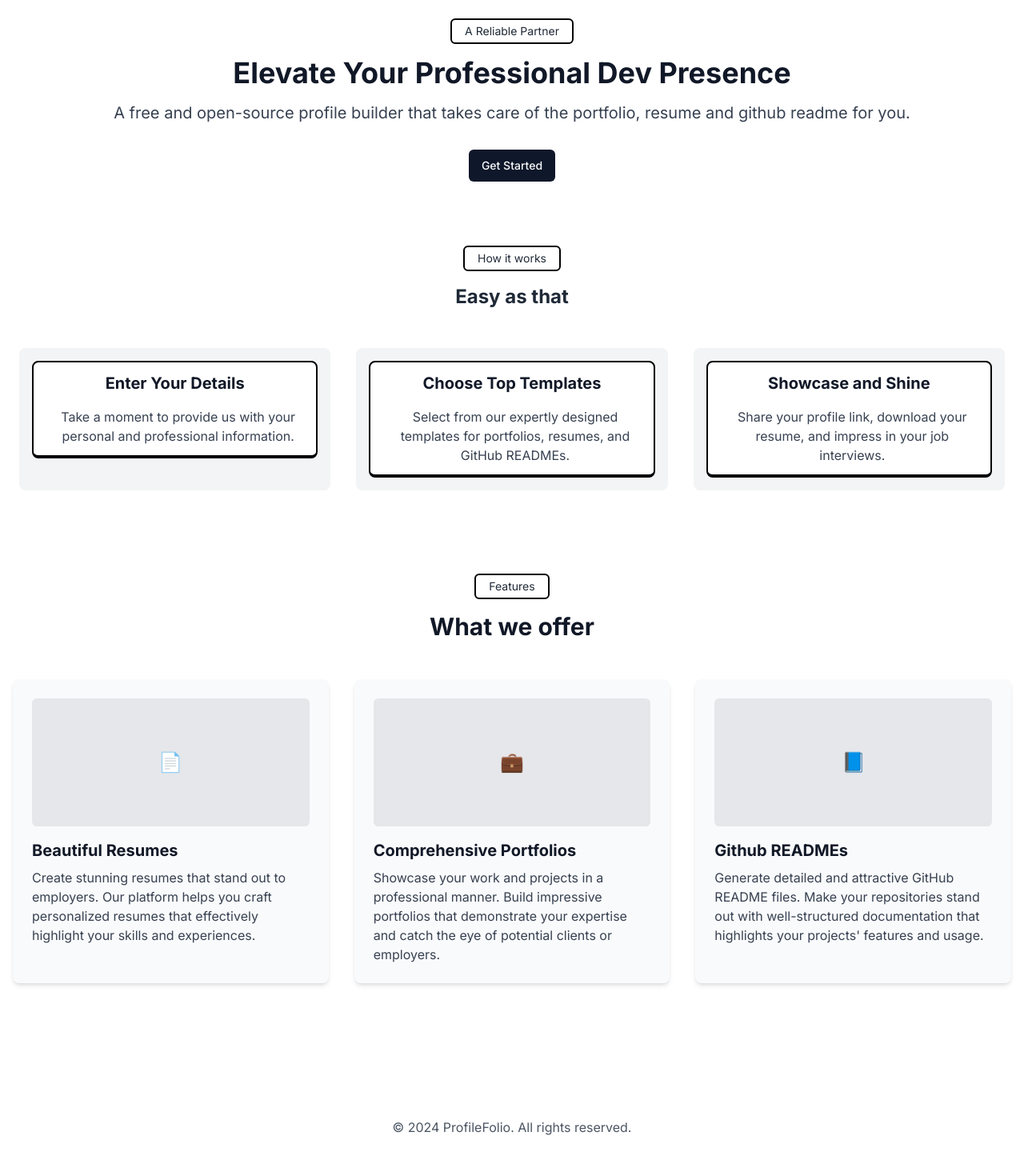
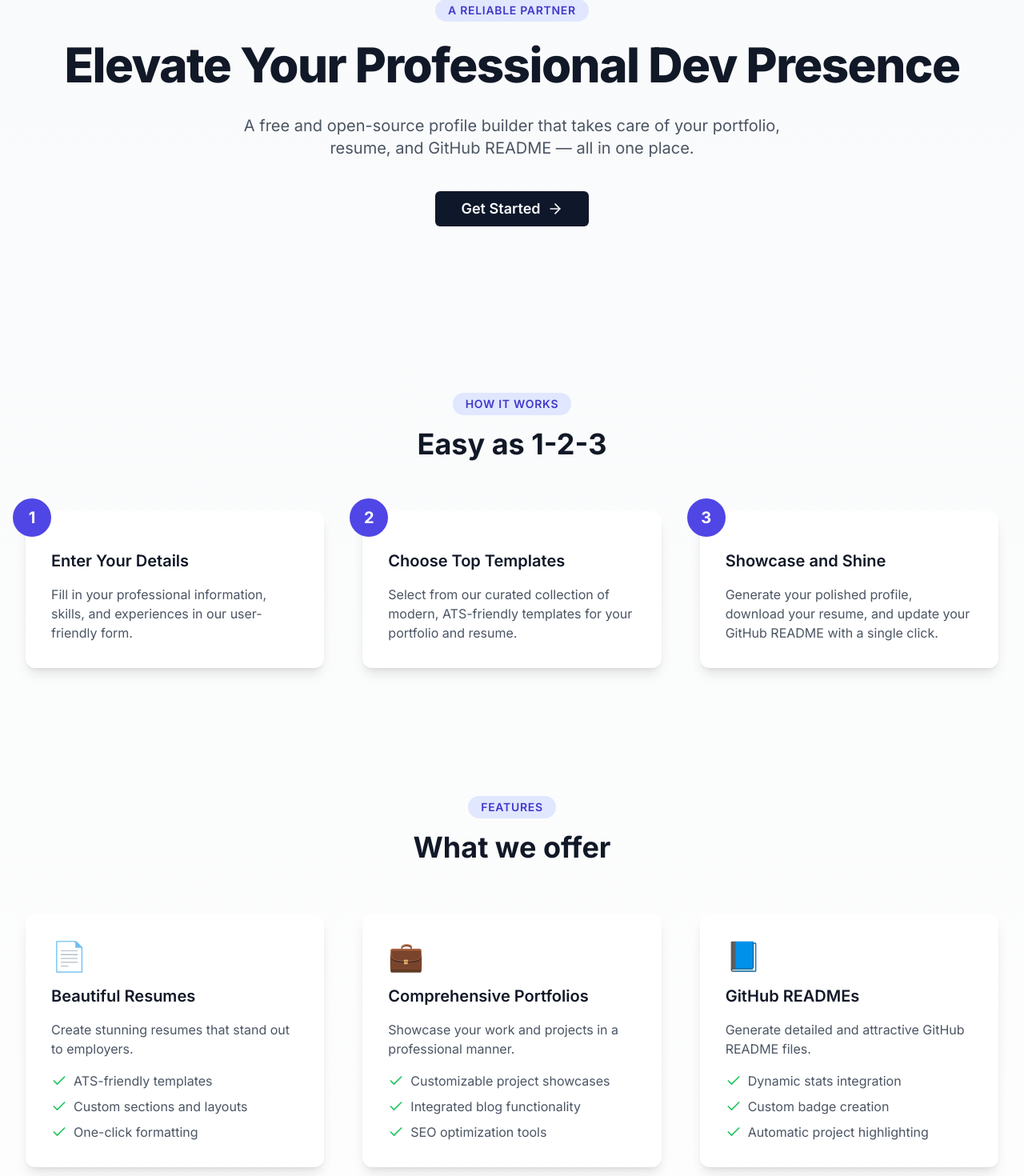
Before and after one commit to krishnaacharyaa/profileFolio, a Next.js app in the folder frontend/: page /landing-page in a window 1280 px wide. Shown: the part 137-1607 px from the top of the page at 80% size. Before the commit the page ends 1582 px from the top, so only its background shows below. Built offline with nearby package versions, Linux system fonts and the light colour scheme; no server answers.

Commit message:
feat: landingpage done

```diff
--- a/frontend/app/(root)/landing-page/page.tsx
+++ b/frontend/app/(root)/landing-page/page.tsx
@@ -1,66 +1,178 @@
-import FeatureSection from '@/components/landing-page/feature-section';
 import { Button } from '@/components/ui/button';
+import { ArrowRight, Check } from 'lucide-react';
+import GitHub_Icon from '@/assets/svg/github-icon.svg';
+import Image from 'next/image';
+export default function Home() {
+  return (
+    <div className="bg-gradient-to-b from-gray-50 to-white min-h-screen">
+      <div className="container mx-auto px-4 sm:px-6 lg:px-8">
+        {/* Hero Section */}
+        <section className="pt-20 pb-32 text-center">
+          <span className="inline-block px-4 py-1 mb-6 text-sm font-semibold tracking-wider text-indigo-700 uppercase bg-indigo-100 rounded-full">
+            A Reliable Partner
+          </span>
+          <h1 className="mb-8 text-5xl font-extrabold tracking-tight text-gray-900 sm:text-6xl">
+            Elevate Your Professional Dev Presence
+          </h1>
+          <p className="max-w-2xl mx-auto mb-10 text-xl text-gray-600">
+            A free and open-source profile builder that takes care of your portfolio, resume, and
+            GitHub README — all in one place.
+          </p>
+          <Button size="lg" className="px-8 py-3 text-lg font-semibold">
+            Get Started <ArrowRight className="ml-2 h-5 w-5" />
+          </Button>
+        </section>
 
-export default async function Home() {
-  return (
-    <div className="bg-white text-gray-800">
-      <div className="container mx-auto p-6 bg-white">
-        <div className="text-center my-20">
-          <div className="mx-auto mb-4 border-black border-2 w-fit p-1 px-4 rounded-md text-sm">
-            A Reliable Partner
+        {/* How it Works Section */}
+        <section className="py-20">
+          <div className="text-center mb-16">
+            <span className="inline-block px-4 py-1 mb-4 text-sm font-semibold tracking-wider text-indigo-700 uppercase bg-indigo-100 rounded-full">
+              How it works
+            </span>
+            <h2 className="text-3xl font-bold text-gray-900 sm:text-4xl">Easy as 1-2-3</h2>
           </div>
+          <div className="grid grid-cols-1 gap-12 md:grid-cols-3">
+            {[
+              {
+                title: 'Enter Your Details',
+                description:
+                  'Fill in your professional information, skills, and experiences in our user-friendly form.',
+              },
+              {
+                title: 'Choose Top Templates',
+                description:
+                  'Select from our curated collection of modern, ATS-friendly templates for your portfolio and resume.',
+              },
+              {
+                title: 'Showcase and Shine',
+                description:
+                  'Generate your polished profile, download your resume, and update your GitHub README with a single click.',
+              },
+            ].map((step, index) => (
+              <div
+                key={index}
+                className="relative p-8 bg-white rounded-xl shadow-lg hover:shadow-xl transition-shadow duration-300"
+              >
+                <div className="absolute -top-4 -left-4 w-12 h-12 bg-indigo-600 text-white rounded-full flex items-center justify-center text-xl font-bold">
+                  {index + 1}
+                </div>
+                <h3 className="mt-4 mb-4 text-xl font-semibold text-gray-900">{step.title}</h3>
+                <p className="text-gray-600">{step.description}</p>
+              </div>
+            ))}
+          </div>
+        </section>
 
-          <h2 className="text-4xl font-bold text-gray-900 mb-4">
-            Elevate Your Professional Dev Presence
-          </h2>
-          <p className="text-xl text-gray-700 mb-8">
-            A free and open-source profile builder that takes care of the portfolio, resume and
-            github readme for you.
-          </p>
-          <Button>Get Started</Button>
-        </div>
+        {/* Feature Section */}
+        <FeatureSection />
 
-        <div className="my-4">
-          <div className="mx-auto mb-4 border-black border-2 w-fit p-1 px-4 rounded-md text-sm">
-            How it works
+        {/* CTA Section */}
+        <section className="py-20 bg-indigo-700 rounded-3xl my-20">
+          <div className="text-center">
+            <h2 className="mb-4 text-3xl font-bold text-white sm:text-4xl">
+              Ready to boost your career?
+            </h2>
+            <p className="mb-8 text-xl text-indigo-100">
+              Join thousands of developers who've already taken the leap.
+            </p>
+            <Button size="lg" variant="secondary" className="px-8 py-3 text-lg font-semibold">
+              Start Building Now <ArrowRight className="ml-2 h-5 w-5" />
+            </Button>
           </div>
-          <div className="text-2xl font-bold mb-12 mx-auto w-fit">Easy as that</div>
+        </section>
+      </div>
 
-          <div className="grid grid-cols-1 md:grid-cols-3 gap-8 text-center">
-            <div className="bg-gray-100 p-4 rounded-lg">
-              <div className="bg-white w-full items-center justify-center space-x-2 rounded-lg border-2 flex flex-col border-b-4 border-black p-3 text-center hover:bg-gray-50 dark:border-gray-700 dark:hover:bg-gray-700">
-                <h3 className="text-xl font-bold text-gray-900 mb-4">Enter Your Details</h3>
-                <p className="text-gray-700">
-                  Take a moment to provide us with your personal and professional information.
-                </p>
-              </div>
+      {/* Footer */}
+      <footer className="bg-gray-50 border-t border-gray-200">
+        <div className="container mx-auto px-4 sm:px-6 lg:px-8 py-12">
+          <div className="grid grid-cols-2 md:grid-cols-4 gap-8">
+            <div>
+              <h3 className="text-sm font-semibold text-gray-400 uppercase tracking-wider">
+                Product
+              </h3>
+              <ul className="mt-4 space-y-4">
+                {['Features', 'Pricing', 'FAQ', 'Support'].map((item) => (
+                  <li key={item}>
+                    <a href="#" className="text-base text-gray-500 hover:text-gray-900">
+                      {item}
+                    </a>
+                  </li>
+                ))}
+              </ul>
             </div>
-            <div className="bg-gray-100 p-4 rounded-lg">
-              <div className="bg-white w-full items-center justify-center space-x-2 rounded-lg border-2 flex flex-col border-b-4 border-black p-3 text-center hover:bg-gray-50 dark:border-gray-700 dark:hover:bg-gray-700">
-                <h3 className="text-xl font-bold text-gray-900 mb-4">Choose Top Templates</h3>
-                <p className="text-gray-700">
-                  Select from our expertly designed templates for portfolios, resumes, and GitHub
-                  READMEs.
-                </p>
-              </div>
-            </div>
-            <div className="bg-gray-100 p-4 rounded-lg">
-              <div className="bg-white w-full items-center justify-center space-x-2 rounded-lg border-2 flex flex-col border-b-4 border-black p-3 text-center hover:bg-gray-50 dark:border-gray-700 dark:hover:bg-gray-700">
-                <h3 className="text-xl font-bold text-gray-900 mb-4">Showcase and Shine</h3>
-                <p className="text-gray-700">
-                  Share your profile link, download your resume, and impress in your job interviews.
-                </p>
-              </div>
-            </div>
+            {/* Repeat for Company, Resources, and Legal sections */}
           </div>
-        </div>
-      </div>
-      <FeatureSection />
-      <footer className="bg-white shadow-md mt-20">
-        <div className="container mx-auto p-6 text-center">
-          <p className="text-gray-600">&copy; 2024 ProfileFolio. All rights reserved.</p>
+          <div className="mt-12 border-t border-gray-200 pt-8">
+            <p className="text-base text-gray-400 text-center">
+              &copy; 2024 ProfileFolio. All rights reserved.
+            </p>
+          </div>
         </div>
       </footer>
     </div>
   );
 }
+function FeatureSection() {
+  const features = [
+    {
+      title: 'Beautiful Resumes',
+      icon: '📄',
+      description: 'Create stunning resumes that stand out to employers.',
+      subFeatures: [
+        'ATS-friendly templates',
+        'Custom sections and layouts',
+        'One-click formatting',
+      ],
+    },
+    {
+      title: 'Comprehensive Portfolios',
+      icon: '💼',
+      description: 'Showcase your work and projects in a professional manner.',
+      subFeatures: [
+        'Customizable project showcases',
+        'Integrated blog functionality',
+        'SEO optimization tools',
+      ],
+    },
+    {
+      title: 'GitHub READMEs',
+      icon: '📘',
+      description: 'Generate detailed and attractive GitHub README files.',
+      subFeatures: [
+        'Dynamic stats integration',
+        'Custom badge creation',
+        'Automatic project highlighting',
+      ],
+    },
+  ];
+
+  return (
+    <section className="py-20">
+      <div className="text-center mb-16">
+        <span className="inline-block px-4 py-1 mb-4 text-sm font-semibold tracking-wider text-indigo-700 uppercase bg-indigo-100 rounded-full">
+          Features
+        </span>
+        <h2 className="text-3xl font-bold text-gray-900 sm:text-4xl">What we offer</h2>
+      </div>
+      <div className="grid grid-cols-1 md:grid-cols-3 gap-12">
+        {features.map((feature, index) => (
+          <div
+            key={index}
+            className="bg-white p-8 rounded-xl shadow-lg hover:shadow-xl transition-shadow duration-300"
+          >
+            <div className="text-4xl mb-4">{feature.icon}</div>
+            <h3 className="text-xl font-semibold text-gray-900 mb-4">{feature.title}</h3>
+            <p className="text-gray-600">{feature.description}</p>
+            <ul className="mt-4 space-y-2">
+              {feature.subFeatures.map((item, i) => (
+                <li key={i} className="flex items-center text-gray-600">
+                  <Check className="h-5 w-5 text-green-500 mr-2" /> {item}
+                </li>
+              ))}
+            </ul>
+          </div>
+        ))}
+      </div>
+    </section>
+  );
+}
--- a/frontend/components/landing-page/feature-section.tsx
+++ b/frontend/components/landing-page/feature-section.tsx
@@ -1,54 +1,152 @@
-'use client';
-import React from 'react';
 import { Button } from '@/components/ui/button';
+import { ArrowRight, Check } from 'lucide-react';
 
-const featureContent = [
+export default function Home() {
+  return (
+    <div className="bg-gradient-to-b from-gray-50 to-white min-h-screen">
+      <div className="container mx-auto px-4 sm:px-6 lg:px-8">
+        {/* Hero Section */}
+        <section className="pt-20 pb-32 text-center">
+          <span className="inline-block px-4 py-1 mb-6 text-sm font-semibold tracking-wider text-indigo-700 uppercase bg-indigo-100 rounded-full">
+            A Reliable Partner
+          </span>
+          <h1 className="mb-8 text-5xl font-extrabold tracking-tight text-gray-900 sm:text-6xl">
+            Elevate Your Professional Dev Presence
+          </h1>
+          <p className="max-w-2xl mx-auto mb-10 text-xl text-gray-600">
+            A free and open-source profile builder that takes care of your portfolio, resume, and
+            GitHub README — all in one place.
+          </p>
+          <Button size="lg" className="px-8 py-3 text-lg font-semibold">
+            Get Started <ArrowRight className="ml-2 h-5 w-5" />
+          </Button>
+        </section>
+
+        {/* How it Works Section */}
+        <section className="py-20">
+          <div className="text-center mb-16">
+            <span className="inline-block px-4 py-1 mb-4 text-sm font-semibold tracking-wider text-indigo-700 uppercase bg-indigo-100 rounded-full">
+              How it works
+            </span>
+            <h2 className="text-3xl font-bold text-gray-900 sm:text-4xl">Easy as 1-2-3</h2>
+          </div>
+          <div className="grid grid-cols-1 gap-12 md:grid-cols-3">
+            {['Enter Your Details', 'Choose Top Templates', 'Showcase and Shine'].map(
+              (step, index) => (
+                <div
+                  key={index}
+                  className="relative p-8 bg-white rounded-xl shadow-lg hover:shadow-xl transition-shadow duration-300"
+                >
+                  <div className="absolute -top-4 -left-4 w-12 h-12 bg-indigo-600 text-white rounded-full flex items-center justify-center text-xl font-bold">
+                    {index + 1}
+                  </div>
+                  <h3 className="mt-4 mb-4 text-xl font-semibold text-gray-900">{step}</h3>
+                  <p className="text-gray-600">
+                    Lorem ipsum dolor sit amet, consectetur adipiscing elit. Sed do eiusmod tempor
+                    incididunt ut labore et dolore magna aliqua.
+                  </p>
+                </div>
+              )
+            )}
+          </div>
+        </section>
+
+        {/* Feature Section */}
+        <FeatureSection />
+
+        {/* CTA Section */}
+        <section className="py-20 bg-indigo-700 rounded-3xl my-20">
+          <div className="text-center">
+            <h2 className="mb-4 text-3xl font-bold text-white sm:text-4xl">
+              Ready to boost your career?
+            </h2>
+            <p className="mb-8 text-xl text-indigo-100">
+              Join thousands of developers who've already taken the leap.
+            </p>
+            <Button size="lg" variant="secondary" className="px-8 py-3 text-lg font-semibold">
+              Start Building Now <ArrowRight className="ml-2 h-5 w-5" />
+            </Button>
+          </div>
+        </section>
+      </div>
+
+      {/* Footer */}
+      <footer className="bg-gray-50 border-t border-gray-200">
+        <div className="container mx-auto px-4 sm:px-6 lg:px-8 py-12">
+          <div className="grid grid-cols-2 md:grid-cols-4 gap-8">
+            <div>
+              <h3 className="text-sm font-semibold text-gray-400 uppercase tracking-wider">
+                Product
+              </h3>
+              <ul className="mt-4 space-y-4">
+                {['Features', 'Pricing', 'FAQ', 'Support'].map((item) => (
+                  <li key={item}>
+                    <a href="#" className="text-base text-gray-500 hover:text-gray-900">
+                      {item}
+                    </a>
+                  </li>
+                ))}
+              </ul>
+            </div>
+            {/* Repeat for Company, Resources, and Legal sections */}
+          </div>
+          <div className="mt-12 border-t border-gray-200 pt-8">
+            <p className="text-base text-gray-400 text-center">
+              &copy; 2024 ProfileFolio. All rights reserved.
+            </p>
+          </div>
+        </div>
+      </footer>
+    </div>
+  );
+}
+
+function FeatureSection() {
+  const features = [
     {
       title: 'Beautiful Resumes',
-    description:
-      'Create stunning resumes that stand out to employers. Our platform helps you craft personalized resumes that effectively highlight your skills and experiences.',
-    content: <div className="text-2xl font-bold text-gray-600">📄</div>,
+      icon: '📄',
+      description: 'Create stunning resumes that stand out to employers.',
     },
     {
       title: 'Comprehensive Portfolios',
-    description:
-      'Showcase your work and projects in a professional manner. Build impressive portfolios that demonstrate your expertise and catch the eye of potential clients or employers.',
-    content: <div className="text-2xl font-bold text-gray-600">💼</div>,
+      icon: '💼',
+      description: 'Showcase your work and projects in a professional manner.',
     },
     {
-    title: 'Github READMEs',
-    description:
-      "Generate detailed and attractive GitHub README files. Make your repositories stand out with well-structured documentation that highlights your projects' features and usage.",
-    content: <div className="text-2xl font-bold text-gray-600">📘</div>,
+      title: 'GitHub READMEs',
+      icon: '📘',
+      description: 'Generate detailed and attractive GitHub README files.',
     },
   ];
-export const FeatureSection = () => {
+
   return (
-    <div className="py-16 bg-white">
-      <div className="container mx-auto px-4">
-        <div className="text-center mb-12">
-          <div className="mx-auto mb-4 border-black border-2 w-fit p-1 px-4 rounded-md text-sm">
+    <section className="py-20">
+      <div className="text-center mb-16">
+        <span className="inline-block px-4 py-1 mb-4 text-sm font-semibold tracking-wider text-indigo-700 uppercase bg-indigo-100 rounded-full">
           Features
+        </span>
+        <h2 className="text-3xl font-bold text-gray-900 sm:text-4xl">What we offer</h2>
       </div>
-          <h2 className="text-3xl font-bold text-gray-900">What we offer</h2>
-        </div>
-        <div className="grid grid-cols-1 md:grid-cols-3 gap-8">
-          {featureContent.map((item, index) => (
+      <div className="grid grid-cols-1 md:grid-cols-3 gap-12">
+        {features.map((feature, index) => (
           <div
             key={index}
-              className="bg-gray-50 rounded-lg p-6 shadow-md hover:shadow-lg transition-shadow duration-300"
+            className="bg-white p-8 rounded-xl shadow-lg hover:shadow-xl transition-shadow duration-300"
           >
-              <div className="h-40 mb-4 bg-gray-200 rounded-md flex items-center justify-center">
-                {item.content}
-              </div>
-              <h3 className="text-xl font-bold text-gray-900 mb-2">{item.title}</h3>
-              <p className="text-gray-700">{item.description}</p>
+            <div className="text-4xl mb-4">{feature.icon}</div>
+            <h3 className="text-xl font-semibold text-gray-900 mb-4">{feature.title}</h3>
+            <p className="text-gray-600">{feature.description}</p>
+            <ul className="mt-4 space-y-2">
+              {['Feature 1', 'Feature 2', 'Feature 3'].map((item, i) => (
+                <li key={i} className="flex items-center text-gray-600">
+                  <Check className="h-5 w-5 text-green-500 mr-2" /> {item}
+                </li>
+              ))}
+            </ul>
           </div>
         ))}
       </div>
-      </div>
-    </div>
+    </section>
   );
-};
-
-export default FeatureSection;
+}
```
Also changed, not shown: frontend/assets/svg/github-icon.svg (added). Lines whose indentation alone changed are shown as unchanged.
